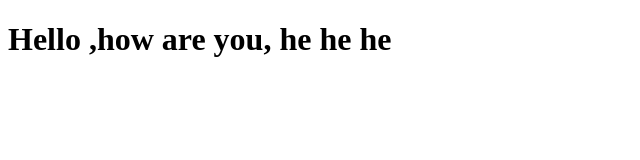
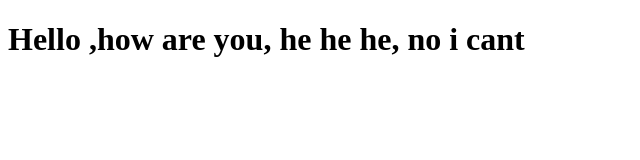
Before and after one commit to vipinviswanath2000/datewithgit-sample, a plain HTML site: page index.html in a window 1280 px wide. Shown: the whole page, without its empty margins (0-640 px from the left). Drawn offline with Linux system fonts and the light colour scheme.

Commit message:
negative

```diff
--- a/index.html
+++ b/index.html
@@ -6,6 +6,6 @@
     <title>Document</title>
 </head>
 <body>
-    <h1>Hello ,how are you, he he he</h1>
+    <h1>Hello ,how are you, he he he, no i cant</h1>
 </body>
 </html>
```
